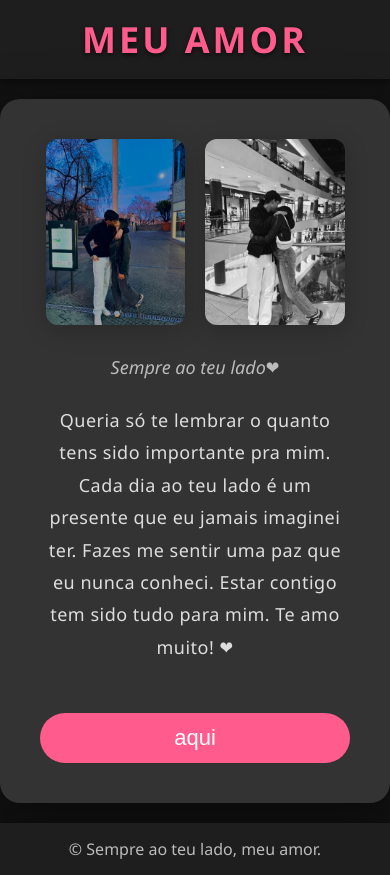
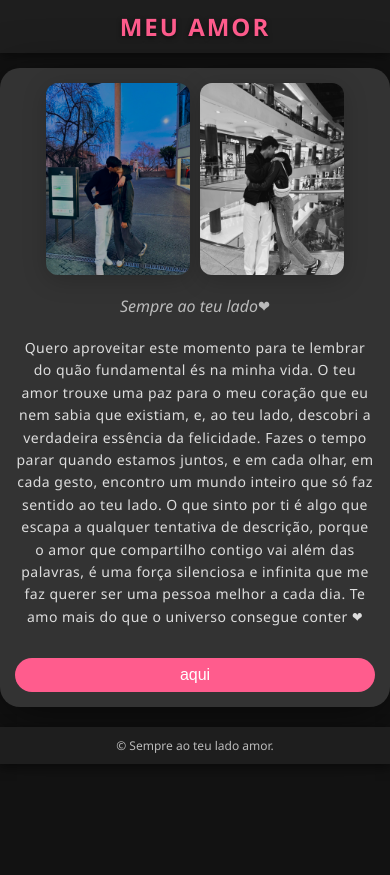
Before and after one commit to peterdevelepor/new, a plain HTML site: page index.html in a window 390 px wide. After the commit the page ends 844 px from the top, so only its background shows below. Drawn offline with Linux system fonts and the light colour scheme.

Commit message:
Update index.html

```diff
--- a/index.html
+++ b/index.html
@@ -3,7 +3,7 @@
 <head>
     <meta charset="UTF-8">
     <meta name="viewport" content="width=device-width, initial-scale=1.0">
-    <title>MInha Joaninha</title>
+    <title>Minha Joaninha</title>
     <style>
         * {
             margin: 0;
@@ -26,18 +26,18 @@
 
         header {
             background-color: #1e1e1e;
-            padding: 15px 0;
+            padding: 10px 0;
             width: 100%;
             text-align: center;
             box-shadow: 0 2px 10px rgba(0, 0, 0, 0.5);
-            margin-bottom: 20px; /* Ajuste de margem para não sobrepor o conteúdo */
+            margin-bottom: 15px;
         }
 
         header h1 {
-            font-size: 36px;
+            font-size: 28px;
             font-weight: 700;
             color: #ff5c8d;
-            letter-spacing: 3px;
+            letter-spacing: 2px;
             text-transform: uppercase;
             text-shadow: 0 2px 5px rgba(0, 0, 0, 0.6);
         }
@@ -47,8 +47,8 @@
             border-radius: 20px;
             box-shadow: 0 10px 50px rgba(0, 0, 0, 0.6);
             width: 100%;
-            max-width: 600px;
-            padding: 40px;
+            max-width: 500px;
+            padding: 20px;
             text-align: center;
             flex-grow: 1;
             display: flex;
@@ -60,8 +60,8 @@
         .image-section {
             display: flex;
             justify-content: center;
-            gap: 20px;
-            margin-bottom: 30px;
+            gap: 10px;
+            margin-bottom: 20px;
         }
 
         .image-section img {
@@ -81,44 +81,44 @@
         }
 
         .title {
-            font-size: 50px;
+            font-size: 36px;
             color: #ff5c8d;
-            margin-bottom: 15px;
+            margin-bottom: 10px;
             text-transform: uppercase;
             letter-spacing: 3px;
         }
 
         .time {
-            font-size: 18px;
+            font-size: 16px;
             color: #bbb;
-            margin-bottom: 25px;
+            margin-bottom: 20px;
             font-style: italic;
         }
 
         .message {
-            font-size: 18px;
-            line-height: 1.8;
+            font-size: 16px;
+            line-height: 1.6;
             color: #ddd;
             font-weight: 300;
             letter-spacing: 0.5px;
-            margin-bottom: 30px;
+            margin-bottom: 20px;
         }
 
         .heart {
             color: #ff5c8d;
-            font-size: 40px;
+            font-size: 30px;
         }
 
         .button {
             background-color: #ff5c8d;
             color: #fff;
-            padding: 12px 30px;
-            font-size: 22px;
+            padding: 10px 25px;
+            font-size: 18px;
             border: none;
             border-radius: 30px;
             cursor: pointer;
             transition: background-color 0.3s ease, transform 0.3s ease;
-            margin-top: 20px;
+            margin-top: 15px;
         }
 
         .button:hover {
@@ -133,22 +133,56 @@
         footer {
             background-color: #1e1e1e;
             color: #fff;
-            padding: 15px 0;
+            padding: 10px 0;
             width: 100%;
             text-align: center;
-            margin-top: 20px; /* Ajuste para garantir que o footer fique visível */
+            margin-top: 20px;
             box-shadow: 0 2px 10px rgba(0, 0, 0, 0.5);
         }
 
         footer p {
-            font-size: 16px;
+            font-size: 14px;
             color: #bbb;
         }
+
+        /* Ajustes para telas menores */
+        @media screen and (max-width: 600px) {
+            header h1 {
+                font-size: 24px;
+            }
+
+            .container {
+                padding: 15px;
+            }
+
+            .image-section img {
+                width: 40%;
+            }
+
+            .title {
+                font-size: 28px;
+            }
+
+            .message {
+                font-size: 14px;
+                margin-bottom: 15px;
+            }
+
+            .button {
+                padding: 8px 20px;
+                font-size: 16px;
+            }
+
+            footer p {
+                font-size: 12px;
+            }
+        }
+
     </style>
 </head>
 <body>
     <header>
-        <h1> Meu Amor </h1>
+        <h1>Meu Amor</h1>
     </header>
 
     <div class="container">
@@ -159,14 +193,14 @@
 
             <div class="time">Sempre ao teu lado❤</div>
             <div class="message">
-                Queria só te lembrar o quanto tens sido importante pra mim. Cada dia ao teu lado é um presente que eu jamais imaginei ter. Fazes me sentir uma paz que eu nunca conheci. Estar contigo tem sido tudo para mim. Te amo muito! ❤
+                Quero aproveitar este momento para te lembrar do quão fundamental és na minha vida. O teu amor trouxe uma paz para o meu coração que eu nem sabia que existiam, e, ao teu lado, descobri a verdadeira essência da felicidade. Fazes o tempo parar quando estamos juntos, e em cada olhar, em cada gesto, encontro um mundo inteiro que só faz sentido ao teu lado. O que sinto por ti é algo que escapa a qualquer tentativa de descrição, porque o amor que compartilho contigo vai além das palavras, é uma força silenciosa e infinita que me faz querer ser uma pessoa melhor a cada dia. Te amo mais do que o universo consegue conter ❤
             </div>
             <button class="button" onclick="alert('Amo te Muito ❤')">aqui</button>
         </div>
     </div>
 
     <footer>
-        <p>&copy; Sempre ao teu lado, meu amor.</p>
+        <p>&copy; Sempre ao teu lado amor.</p>
     </footer>
 </body>
 </html>
```
